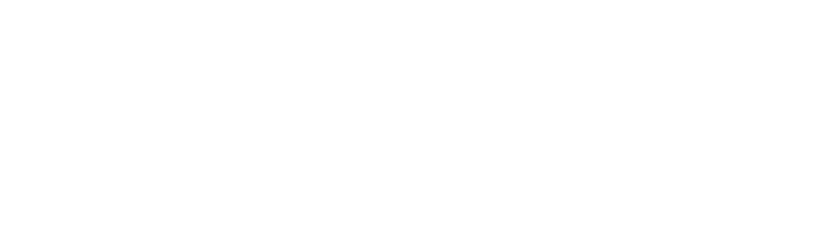
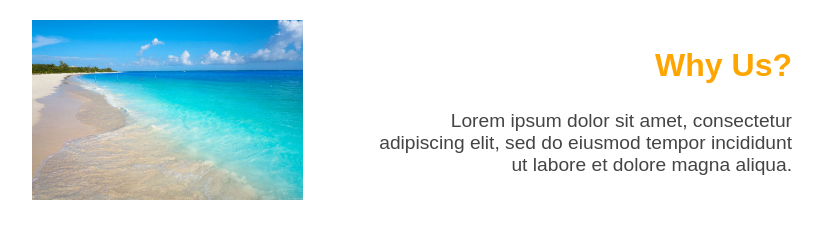
Before and after one commit to dw82-dev/WEB503-Group-Dev, a plain HTML site: page html/about.html in a window 1280 px wide. Shown: the whole page, without its empty margins (228-1051 px from the left). Drawn offline with Linux system fonts and the light colour scheme.

Commit message:
about page content

```diff
--- a/html/about.html
+++ b/html/about.html
@@ -10,6 +10,15 @@
     <body>
 
 
+      <section class="content">
+        <div class="image">
+          <img src="images/sampleimage.jpg" alt="Ahhhh">
+        </div>
+        <article class="whyus">
+          <h2> Why Us? </h2>
+          <p> Lorem ipsum dolor sit amet, consectetur adipiscing elit, sed do eiusmod tempor incididunt ut labore et dolore magna aliqua. </p>
+        </article>
 
+      </section>
     </body>
 </html>
--- a/html/css/style.css
+++ b/html/css/style.css
@@ -0,0 +1,40 @@
+* {
+  box-sizing: border-box;
+}
+
+body {
+  margin: 0 auto;
+  max-width: 800px;
+  font-family: sans-serif;
+}
+
+.content {
+  /* margin-top: 20%; */
+  /* border: 2px solid black; */
+  padding: 20px;
+  display: flex;
+}
+
+.content .image {
+  margin: auto 0;
+  width: 90%;
+}
+
+.content img {
+  width: 100%;
+}
+
+.whyus {
+  text-align: right;
+  margin-left: 10%;
+}
+
+.whyus h2 {
+  color: orange;
+  font-size: 2em;
+}
+
+.whyus p {
+  font-size: 1.2em;
+  color: #444;
+}
```
